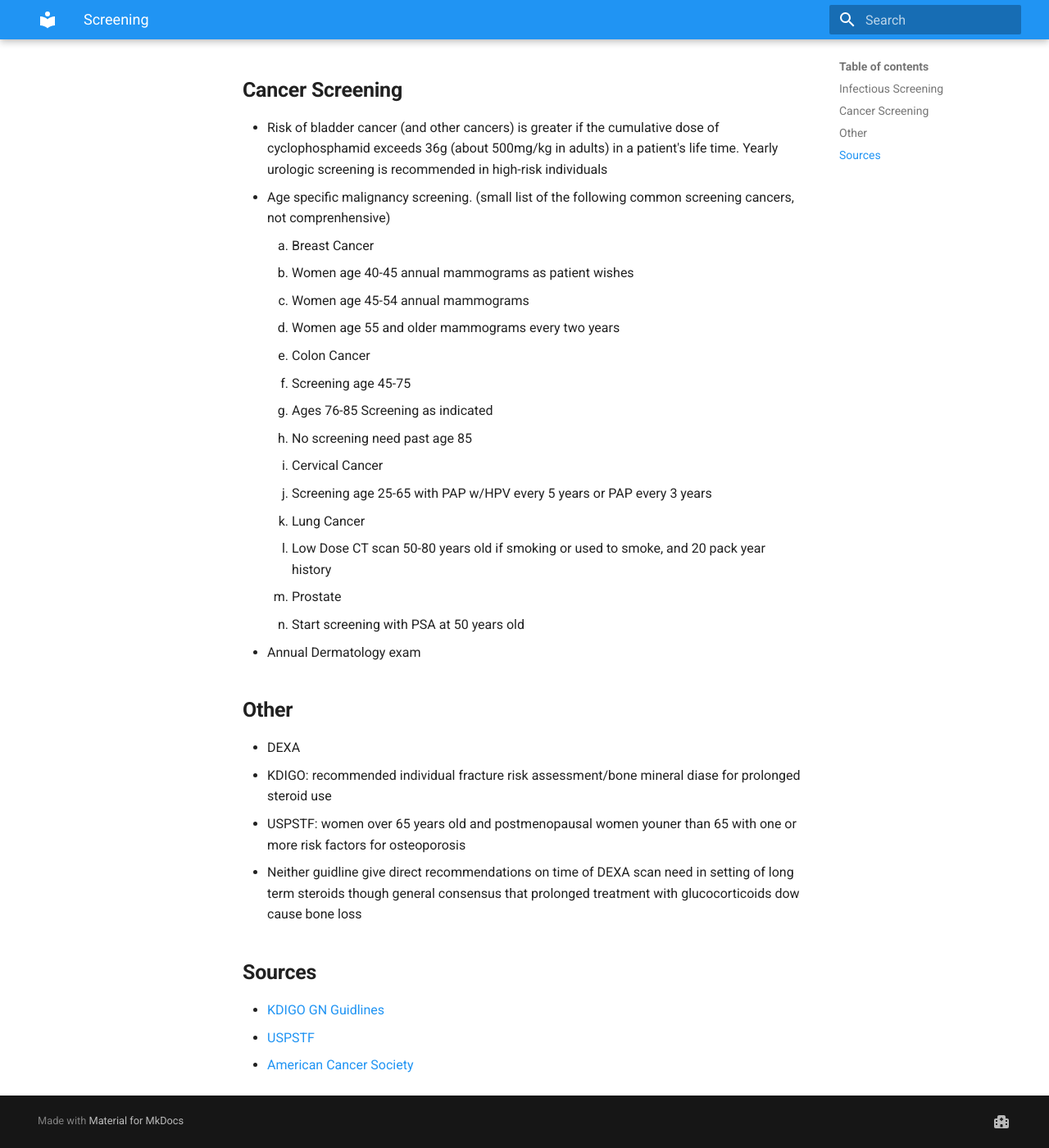
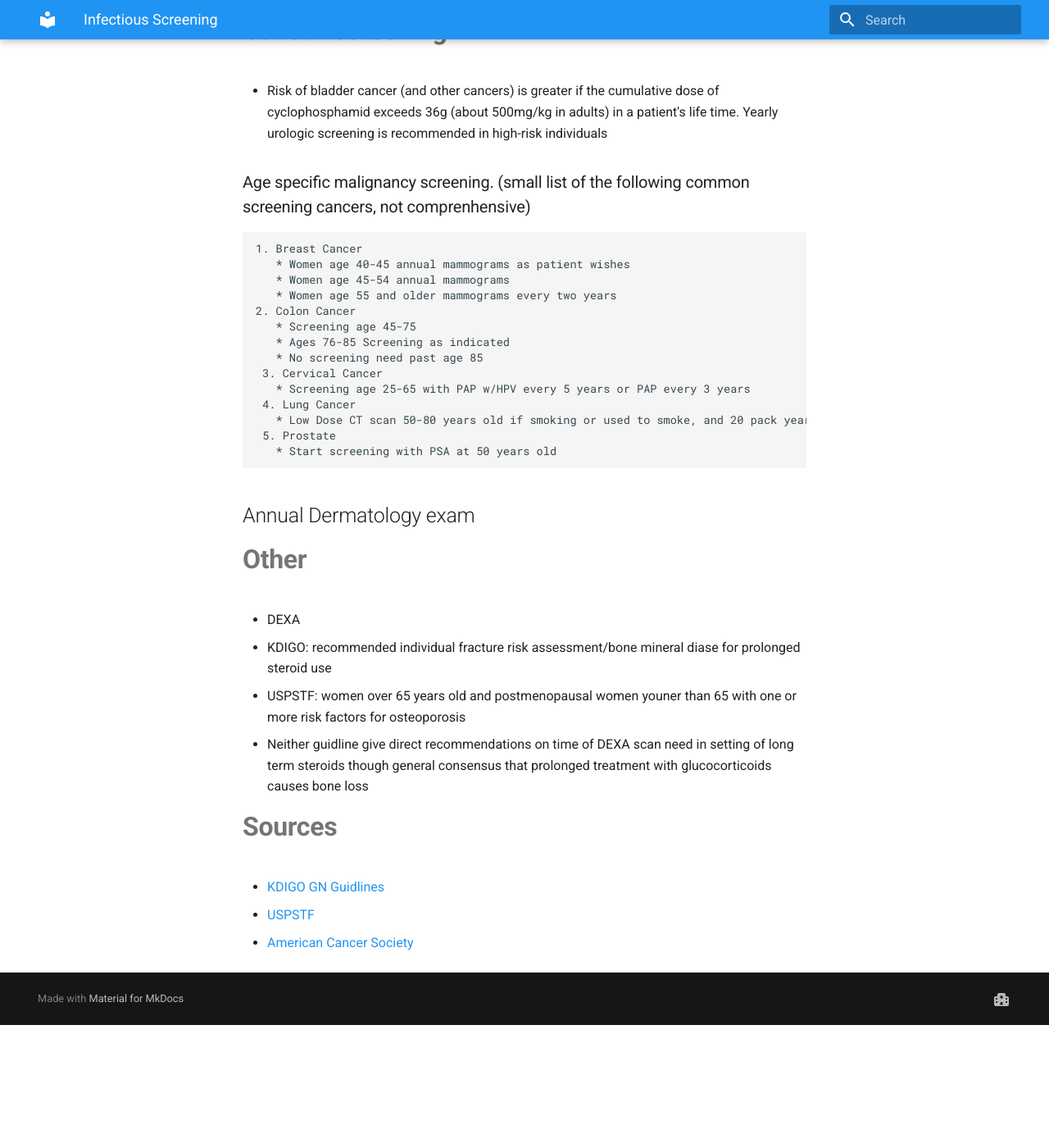
Before and after one commit to TTUNEPH2025/GN, an MkDocs documentation site: the page built from docs/Screening.md, in a window 1280 px wide and 1400 px high, scrolled down 590 px. Shown: the whole window at 82% size. Built offline with MkDocs 1.6.1 and Material for MkDocs 9.7.7, drawn with Linux system fonts in a browser that asks for light colours; after the commit the page ends 1840 px from its top, so only the background shows below that.

Commit message:
Update Screening.md

```diff
--- a/docs/Screening.md
+++ b/docs/Screening.md
@@ -1,4 +1,4 @@
-## **Infectious Screening**
+# **Infectious Screening**
 * Screening should be based on indepented exposures based on patient history, geographic region, and occupations
 * Exhaustive list not provided; However, several infectious disease that may have benefit to screening prior to initiation of immunosupression are as follows:
   1. Syphilis
@@ -7,9 +7,9 @@
   4. Hepatitis C (HCV)
   5. Quantiferon for TB screening
   6. Strongyloides Stercoralix for at risk individuals --> asymptomatic infection has potential to transform into lethal systemic disease after exposure to steroid therapy
-## **Cancer Screening**
+# **Cancer Screening**
 * Risk of bladder cancer (and other cancers) is greater if the cumulative dose of cyclophosphamid exceeds 36g (about 500mg/kg in adults) in a patient's life time. Yearly urologic screening is recommended in high-risk individuals
-* Age specific malignancy screening. (small list of the following common screening cancers, not comprenhensive)
+### Age specific malignancy screening. (small list of the following common screening cancers, not comprenhensive)
     1. Breast Cancer
        * Women age 40-45 annual mammograms as patient wishes
        * Women age 45-54 annual mammograms
@@ -24,13 +24,13 @@
        * Low Dose CT scan 50-80 years old if smoking or used to smoke, and 20 pack year history
      5. Prostate
        * Start screening with PSA at 50 years old
-* Annual Dermatology exam
-## **Other**
+## Annual Dermatology exam
+# **Other**
 * DEXA
   * KDIGO: recommended individual fracture risk assessment/bone mineral diase for prolonged steroid use
   * USPSTF: women over 65 years old and postmenopausal women youner than 65 with one or more risk factors for osteoporosis
-  * Neither guidline give direct recommendations on time of DEXA scan need in setting of long term steroids though general consensus that prolonged treatment with glucocorticoids dow cause bone loss
-## **Sources**
+  * Neither guidline give direct recommendations on time of DEXA scan need in setting of long term steroids though general consensus that prolonged treatment with glucocorticoids causes bone loss
+# **Sources**
  * [KDIGO GN Guidlines](https://kdigo.org/guidelines/gd/)
  * [USPSTF](https://www.uspreventiveservicestaskforce.org/uspstf/recommendation/osteoporosis-screening#fullrecommendationstart)
  * [American Cancer Society](https://www.cancer.org/cancer/screening/american-cancer-society-guidelines-for-the-early-detection-of-cancer.html)
```
